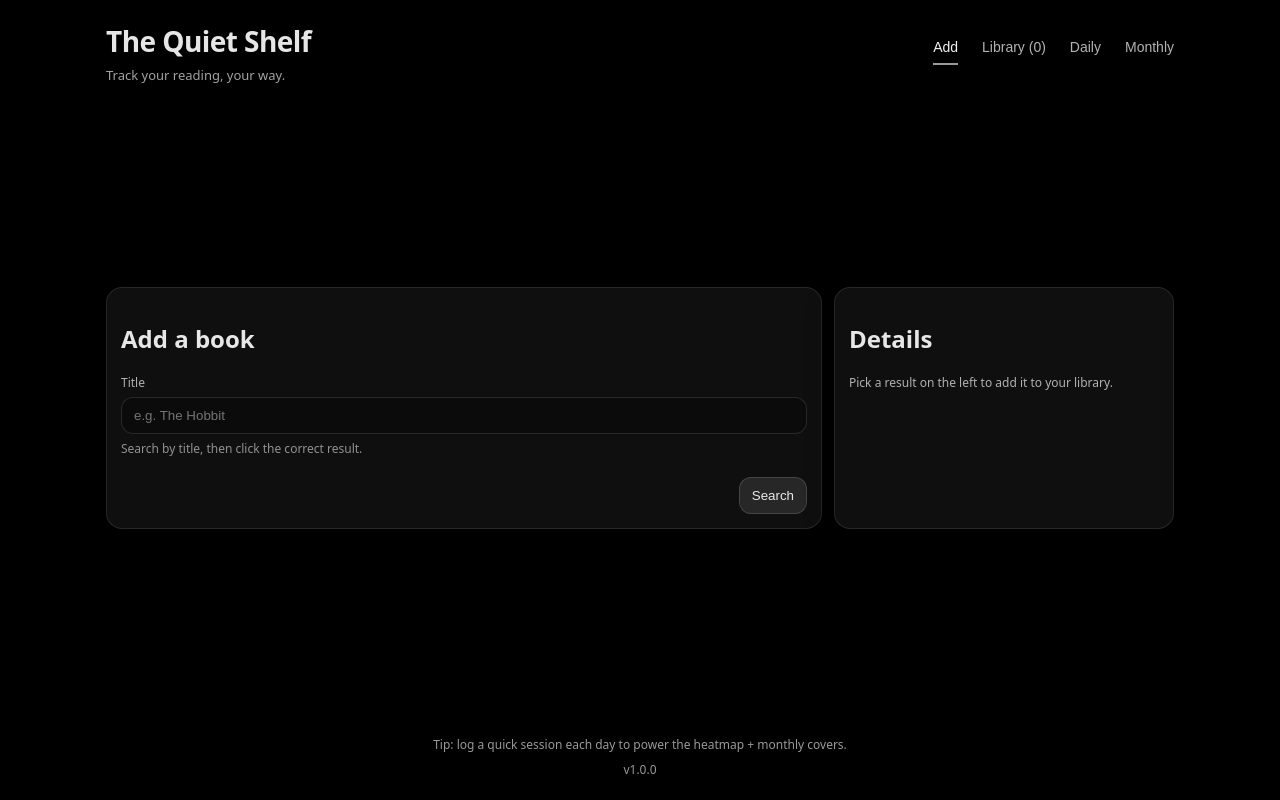
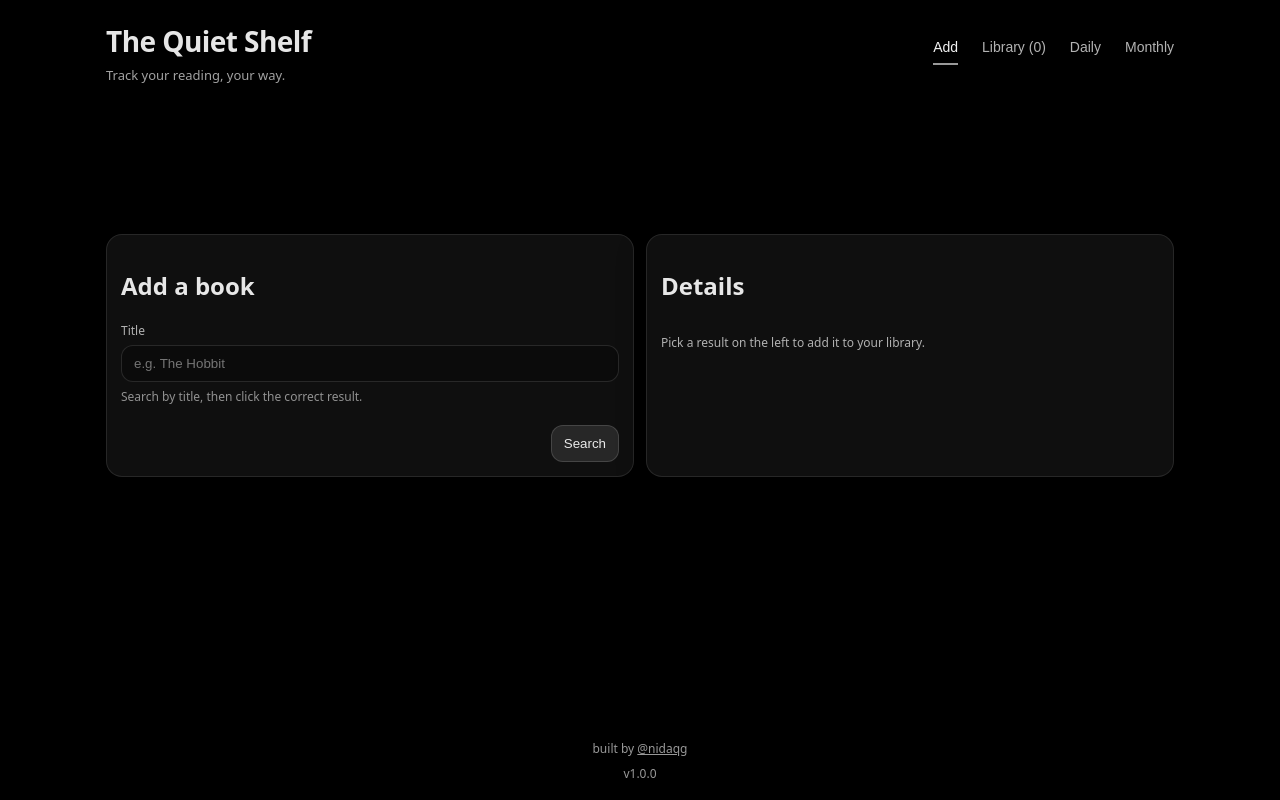
Before and after one commit to nidaqg/the_quiet_shelf, a React (Vite) app: page / in a window 1280 px wide. Built offline with nearby package versions, Linux system fonts and the light colour scheme.

Commit message:
Styling fixes

```diff
--- a/src/App.tsx
+++ b/src/App.tsx
@@ -31,14 +31,20 @@ export default function App() {
     <div className="page">
       <Header currentTab={tab} onTabChange={setTab} bookCount={books.length} />
 
-      <>
+      <div className="mainContent">
         {tab === "add" && <AddBook />}
         {tab === "library" && <Library books={books} counts={counts} />}
         {tab === "daily" && <Daily books={books} logs={logs} />}
         {tab === "monthly" && <Monthly books={books} logs={logs} />}
-      </>
 
-      <Footer />
+      <Footer
+        message={
+          tab === "add"
+            ? <>built by <a href="https://github.com/nidaqg" target="_blank" rel="noopener noreferrer">@nidaqg</a></>
+            : "Tip: log a quick session each day to power the daily + monthly views!"
+        }
+      />
+      </div>
     </div>
   );
 }
--- a/src/components/Footer.tsx
+++ b/src/components/Footer.tsx
@@ -1,7 +1,7 @@
 import React from "react";
 
 type FooterProps = {
-  message?: string;
+  message?: React.ReactNode;
 };
 
 export default function Footer({ message }: FooterProps) {
--- a/src/pages/AddBook.tsx
+++ b/src/pages/AddBook.tsx
@@ -94,7 +94,7 @@ export default function AddBook() {
   }
 
   return (
-    <div className="split">
+    <div className="addBookPage">
       <div className="card">
         <h2 className="sectionTitle">Add a book</h2>
 
--- a/src/styles.css
+++ b/src/styles.css
@@ -20,19 +20,30 @@ a {
 .page {
   max-width: 1100px;
   margin: 0 auto;
-  padding: 22px 16px;
-  height: 100vh;
+  padding: 0 16px;
+  min-height: 100vh;
   display: flex;
   flex-direction: column;
+}
+
+.mainContent {
+  display: flex;
+  flex-direction: column;
+  flex: 1;
   justify-content: space-between;
+  height: 100%;
 }
 
 .header {
+  position: sticky;
+  top: 0;
+  z-index: 100;
+  background: black;
+  padding: 22px 0 14px;
   display: flex;
   align-items: baseline;
   justify-content: space-between;
   margin-bottom: 14px;
-  position: relative;
 }
 
 .title {
@@ -299,14 +310,24 @@ a {
   opacity: 1;
 }
 
-.split {
+.addBookPage {
   display: grid;
-  grid-template-columns: 1fr 340px;
+  grid-template-columns: 1fr 1fr;
   gap: 12px;
+  align-items: start;
+  margin: auto 0;
 }
+
+.addBookPage > .card {
+  height: 100%;
+  display: flex;
+  flex-direction: column;
+}
+
 @media (max-width: 980px) {
-  .split {
+  .addBookPage {
     grid-template-columns: 1fr;
+    margin: 0;
   }
 }
 
@@ -383,11 +404,13 @@ a {
 }
 
 .footer {
-  margin-top: 18px;
+  margin-top: auto;
+  padding-top: 18px;
   color: rgba(255, 255, 255, 0.6);
   text-align: center;
   font-size: 12px;
   display: flex;
   flex-direction: column;
   gap: 8px;
+  margin-bottom: 18px;
 }
```
